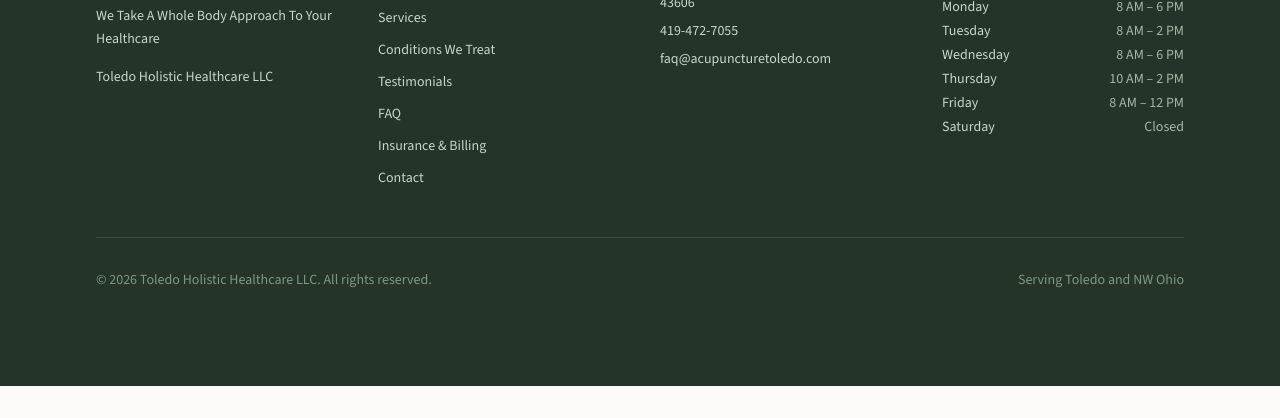
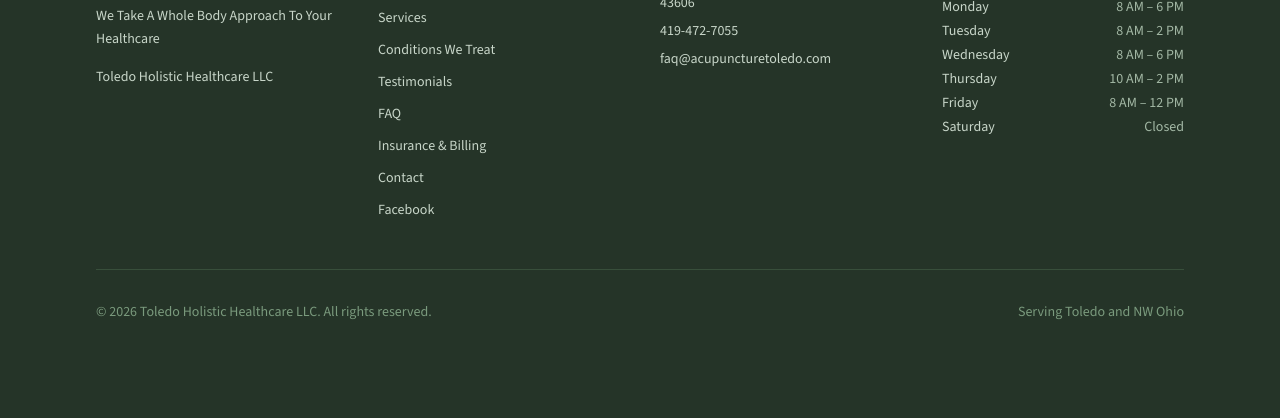
Before and after one commit to skyaboveme/AcupuntureToledo, an Astro site: page / in a window 1280 px wide. Shown: the part 6154-6572 px from the top of the page. Before the commit the page ends 6540 px from the top, so only its background shows below. Built offline with nearby package versions, Linux system fonts and the light colour scheme; Astro itself is replaced by a stand-in of ours.

Commit message:
Add Dr. Beck's photo and the clinic Facebook link
Show Steve's photo of Dr. Allen Beck on the About page, and add the clinic Facebook page to the footer.

Co-authored-by: skyaboveme <skyaboveme@users.noreply.github.com>

```diff
--- a/public/llms.txt
+++ b/public/llms.txt
@@ -126,4 +126,4 @@ A: Dr. Allen Beck is the lead practitioner.
 ## Profiles (verified)
 
 - Google Maps: https://maps.app.goo.gl/zV1mEEvmJ9atMQhM9
-- Facebook: https://www.facebook.com/158820987485914
+- Facebook: https://www.facebook.com/ToledoHolisticHealthcare
--- a/src/components/Footer.astro
+++ b/src/components/Footer.astro
@@ -33,6 +33,17 @@ const quickLinks = [
               </li>
             ))
           }
+          <li>
+            <a
+              href={site.facebook}
+              class="text-sm hover:text-white transition-colors"
+              target="_blank"
+              rel="noopener noreferrer"
+            >
+              Facebook
+              <span class="sr-only"> (opens in a new tab)</span>
+            </a>
+          </li>
         </ul>
       </div>
 
--- a/src/data/site.ts
+++ b/src/data/site.ts
@@ -19,10 +19,11 @@ export const site = {
     latitude: 41.677592,
     longitude: -83.612074,
   },
-  // Steve: add Dr. Allen Beck's own profile URLs. The previous Healthgrades page was the prior doctor's and was removed.
+  // Clinic Facebook page. Steve: add Dr. Allen Beck's own profile URLs. The previous Healthgrades page was the prior doctor's and was removed.
+  facebook: 'https://www.facebook.com/ToledoHolisticHealthcare',
   sameAs: [
     'https://maps.app.goo.gl/zV1mEEvmJ9atMQhM9',
-    'https://www.facebook.com/158820987485914',
+    'https://www.facebook.com/ToledoHolisticHealthcare',
   ],
   googleReviews: {
     ratingValue: '4.7',
--- a/src/data/team.ts
+++ b/src/data/team.ts
@@ -4,8 +4,8 @@ export const team = [
     role: 'Chiropractor / Acupuncturist',
     slug: 'allen-beck',
     isPrimary: true,
-    // Steve: add a real headshot. Do not use fam-002.webp or fam-003.webp — those are the previous doctor's family.
-    image: '',
+    // Photo supplied by Steve. Do not swap in a generated face, or fam-002.webp / fam-003.webp (previous doctor's family).
+    image: '/images/dr-allen-beck.jpg',
     // Steve: supply a biography, degree, school, license numbers, and NPI.
     // The previous doctor's school, license numbers, NPI, and review-based reputation lines were removed
     // so they are not stated as Dr. Allen Beck's.
--- a/src/lib/schema.ts
+++ b/src/lib/schema.ts
@@ -89,8 +89,9 @@ export function clinicSchema(options: SchemaOptions = {}) {
 }
 
 export function physicianSchema() {
-  // Steve: degree, license numbers, NPI, school, headshot, and profile URL stay off this
-  // schema until they are supplied for Dr. Allen Beck. knowsAbout is the clinic's existing topic list.
+  // Steve: degree, license numbers, NPI, school, and profile URL stay off this
+  // schema until they are supplied for Dr. Allen Beck. The headshot is the photo Steve provided.
+  // knowsAbout is the clinic's existing topic list.
   const physician: Record<string, unknown> = {
     '@context': 'https://schema.org',
     '@type': 'Physician',
```
Also changed, not shown: README.md, 1 other file.
